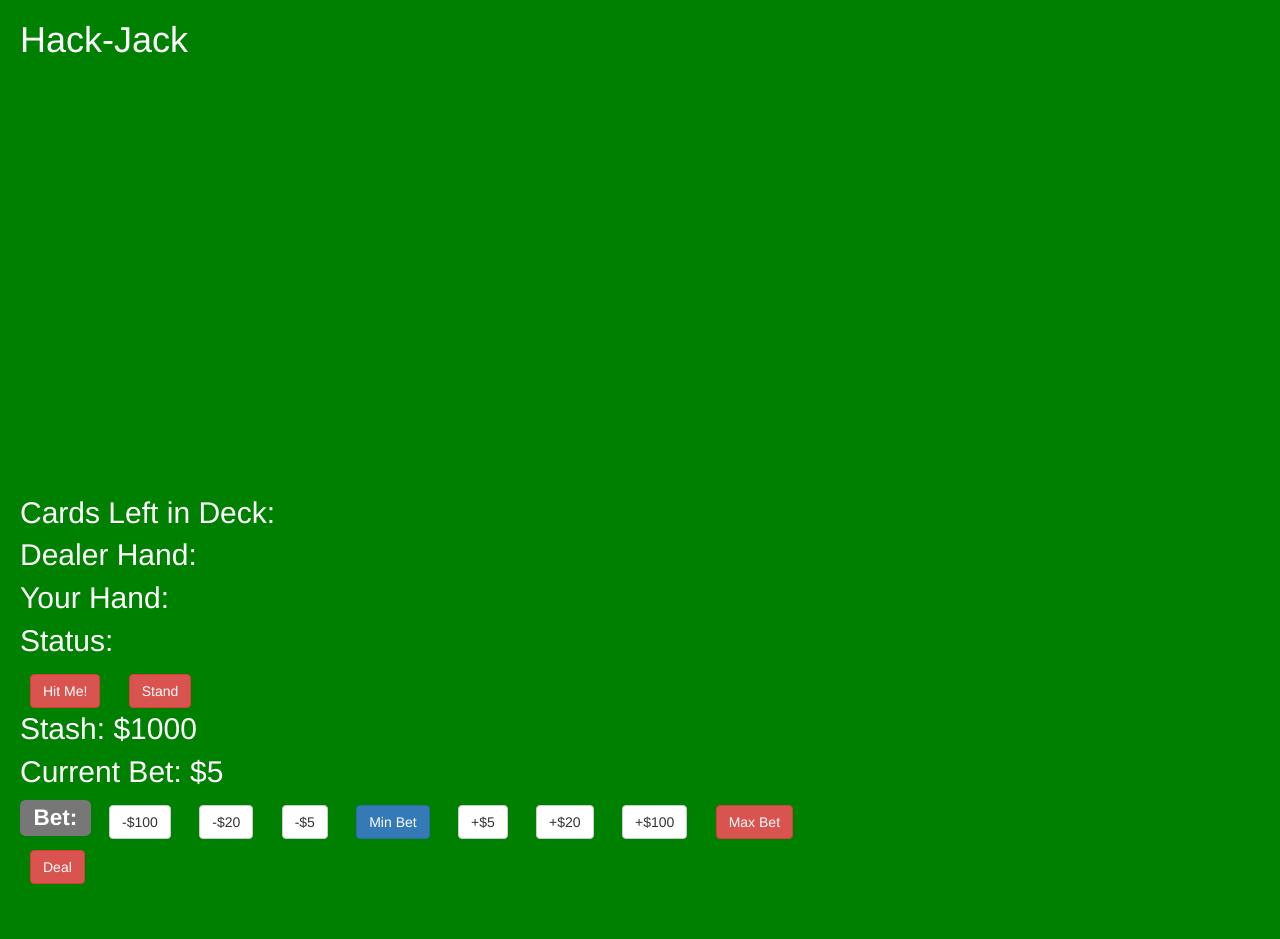
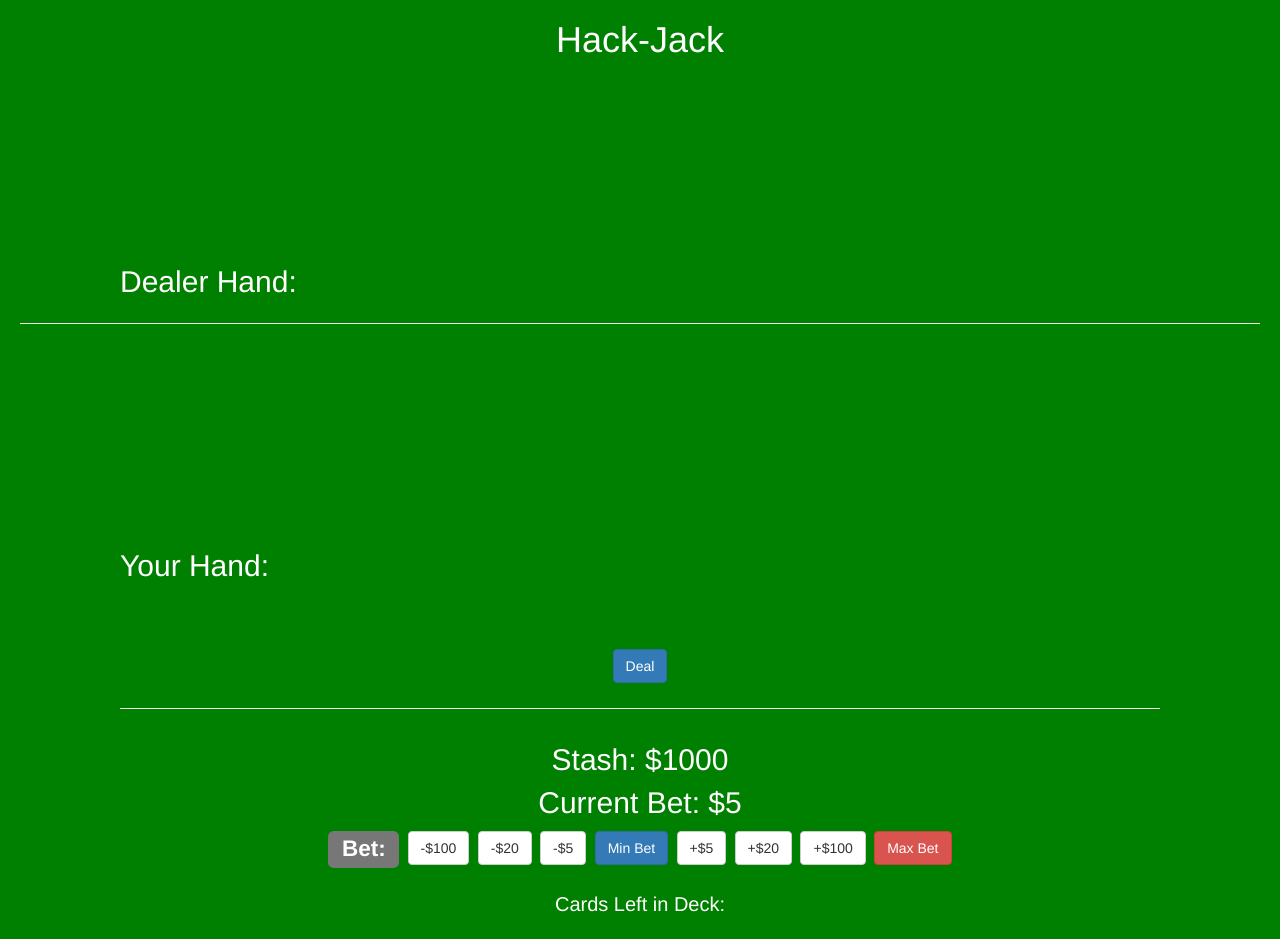
Before and after one commit to stephenjleung/hack-jack, a plain HTML site: page index.html in a window 1280 px wide. Before the commit the page ends 884 px from the top, so only its background shows below. Drawn offline with Linux system fonts and the light colour scheme.

Commit message:
Added show/hide of buttons, adjusted formatting, fixed a bug in max-bet logic.

```diff
--- a/index.html
+++ b/index.html
@@ -10,47 +10,47 @@
     <title>Hack-Jack</title>
   </head>
   <body>
-    <div>
+    <div class="title">
       <h1>Hack-Jack</h1>
     </div>
-    <div id="dealer-row">
 
+    <div class="dealer-hand-indent">
+      <div id="dealer-row"></div>
+      Dealer Hand: <span id="dealer-hand-value"></span>
     </div>
 
-    <div id="player-row">
+    <hr>
 
-    </div>
-    <div>
-      Cards Left in Deck: <span id="cards-left"></span>
-    </div>
-    <div>
-      Dealer Hand: <span id="dealer-hand-value"></span>
-    </div>
+    <div class="player-indent">
+
+      <div id="player-row"></div>
       <div>
         Your Hand: <span id="player-hand-value"></span>
       </div>
-    <div>
-      Status: <span id="status"></span>
+      <div id="status-div">
+        <span class="label label-default" id="status"></span>
       </div>
 
-    <div id="actions">
+      <div class="centered" id="actions">
+        <button id="deal" class="btn btn-primary">Deal</button>
         <button id="hit" class="btn btn-danger">Hit Me!</button>
         <button id="stand" class="btn btn-danger">Stand</button>
         <!--<button id="double-down" class="btn btn-danger">Double-Down!</button>
         <button id="split" class="btn btn-danger">Split!</button>-->
       </div>
 
-    <div>
+      <hr>
+
+      <div class="centered">
+        <div id="stash-div">
           Stash: $<span id="stash"></span>
         </div>
         <div>
           Current Bet: $<span id="bet"></span>
         </div>
 
-
-    <div>
+        <div id="bet-row">
           <span class="label label-default">Bet:</span>
-
           <button id="bet-subtract-100" class="btn btn-default">-$100</button>
           <button id="bet-subtract-20" class="btn btn-default">-$20</button>
           <button id="bet-subtract-5" class="btn btn-default">-$5</button>
@@ -60,14 +60,12 @@
           <button id="bet-add-100" class="btn btn-default">+$100</button>
           <button id="bet-max" class="btn btn-danger">Max Bet</button>
         </div>
-
-
-    <div>
-      <button id="deal" class="btn btn-danger">Deal</button>
+        <div class="cards-left">
+          Cards Left in Deck: <span id="cards-left"></span>
         </div>
-
         <div id="needs-shuffle"></div>
-
+      </div>
+    </div>
 
   </body>
 </html>
--- a/resources/css/style.css
+++ b/resources/css/style.css
@@ -1,8 +1,12 @@
 body {
-    margin-left: 20px;
+  margin: 20px;
   background-color: green;
   color: white;
   font-size: 30px;
+}
+
+.title {
+  text-align: center;
 }
 
 img {
@@ -12,15 +16,56 @@ img {
   box-shadow: 3px 3px 3px black;
 }
 
-button {
-    margin: 10px;
-}
 
 #dealer-row {
   min-height: 191px;
-    margin-bottom: 40px;
 }
 
 #player-row {
   min-height: 191px;
 }
+
+#status-div {
+  text-align: center;
+  min-height: 45px;
+  margin-bottom: 10px;
+}
+
+#stash-div {
+  margin-top: 30px;
+}
+
+.dealer-hand-indent {
+  padding-left: 100px;
+}
+
+.player-indent {
+  margin-top: 30px;
+  padding-left: 100px;
+  padding-right: 100px;
+}
+
+.cards-left {
+  margin-top: 20px;
+  font-size: 20px;
+}
+
+.centered {
+  text-align: center;
+}
+
+#hit {
+  display: none;
+}
+
+#stand {
+  display: none;
+}
+
+#actions {
+  min-height: 45px;
+}
+
+#bet-row {
+  min-height: 45px;
+}
--- a/resources/scripts/script.js
+++ b/resources/scripts/script.js
@@ -118,7 +118,17 @@ var dealCard = function(toWhom){
       }
 
       disableActions = true;
+
+      showHide("hit","none");
+      showHide("stand","none");
+
+      //document.getElementById("hit").style.display = "none";
+      //document.getElementById("stand").style.display = "none";
+
       disableDeal = false;
+      showHide("deal","inline-block");
+      showHide("bet-row","inline-block");
+      //document.getElementById("deal").style.display = "inline-block";
 
       window.setTimeout(function(){
         revealDealerHand();
@@ -201,13 +211,25 @@ var checkWin = function() {
     updateHTML("stash");
   }
   disableActions = true;
+  showHide("hit","none");
+  showHide("stand","none");
+  //document.getElementById("hit").style.display = "none";
+  //document.getElementById("stand").style.display = "none";
+
   disableDeal = false;
+  showHide("deal","inline-block");
+  showHide("bet-row","inline-block");
+  //document.getElementById("deal").style.display = "inline-block";
 };
 
 var changeBet = function(change, minOrMax){
+  if (stash <= 0)
+    return 0;
 
   if (arguments.length === 2) {
     if ((minOrMax === "max") && (bet + change <= stash))
+      bet = change;
+    else if ((minOrMax === "max") && (bet + change > stash) && (stash >= change) )
       bet = change;
     else if ((minOrMax === "max") && (bet + change > stash))
       bet = stash;
@@ -247,6 +269,9 @@ var updateHTML = function(id){
   }
 };
 
+var showHide = function(id,display) {
+  document.getElementById(id).style.display=display;
+}
 
 var placeBet = function(){
   stash = stash - bet;
@@ -290,7 +315,13 @@ var gameOver = false;
 // starts a round; board reset; cards are dealt
 var deal = function() {
   disableActions = true;
+
+
   disableDeal = true;
+  showHide("deal","none");
+  showHide("bet-row","none");
+
+  //document.getElementById("deal").style.display = "none";
   resetBoard();
 
   placeBet();
@@ -315,6 +346,12 @@ var deal = function() {
   window.setTimeout(function(){
     dealCard("dealer");
     disableActions = false;
+
+    showHide("hit","inline-block");
+    showHide("stand","inline-block");
+
+    //document.getElementById("hit").style.display = "inline-block";
+    //document.getElementById("stand").style.display = "inline-block";
   },2000);
 
   //showActions();
@@ -323,6 +360,7 @@ var deal = function() {
 
 
 window.onload = function(){
+
 
 //  deal();
   //console.log(playDeck);
```
Lines whose indentation alone changed are shown as unchanged.
